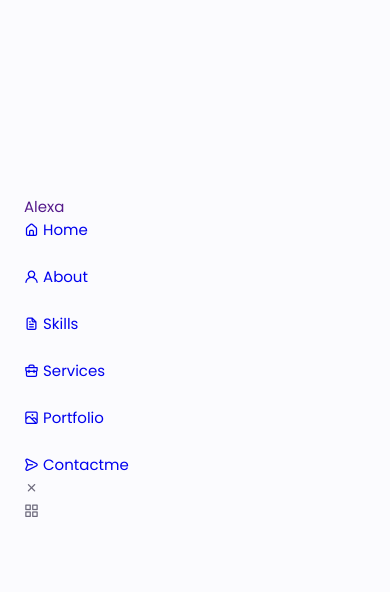
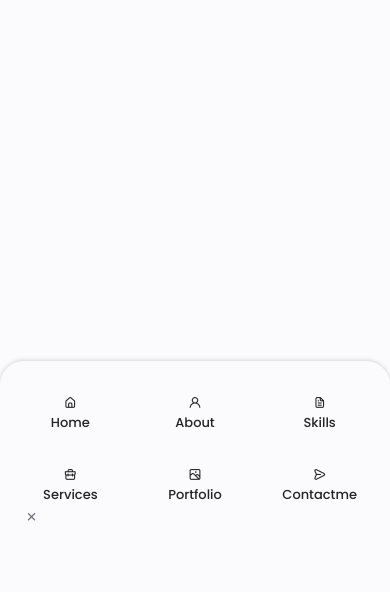
Before and after one commit to Nikoz11/2024_BSIT-3A_HYTECH_Serge-Nikolai-Andrico, a PHP site: page / in a window 390 px wide. Shown: the part 252-844 px from the top of the page. Run offline with PHP 8.4, Linux system fonts and the light colour scheme.

Commit message:
Add files via upload

```diff
--- a/RESPONSIVE_PORTFOLIO_AndricoSN/assets/css/styles.css
+++ b/RESPONSIVE_PORTFOLIO_AndricoSN/assets/css/styles.css
@@ -167,3 +167,64 @@
     z-index: var(--z-fixed);
     background-color: var(--body-color);
 }
+
+/* --------------NAV--------------- */
+
+.nav{
+    max-width: 968px;
+    height: var(--header-height);
+    display: flex;
+    justify-content: space-between;
+    align-items: center;
+}
+
+.nav__logo,
+.nav__toggle{
+    color: var(--title-color);
+    font-weight: var(--font-medium);
+}
+
+.nav__logo:hover{
+    color: var(--first-color);
+}
+
+.nav__toggle{
+    font-size: 1.1rem;
+    cursor: pointer;
+}
+
+.nav__toggle:hover{
+    color: var(--first-color);
+}
+
+@media screen and (max-width: 767px) {
+    .nav__menu{
+        position: fixed;
+        bottom: 0;
+        left: 0;
+        width: 100%;
+        background-color: var(--body-color);
+        padding: 2rem 1.5rem 4rem;
+        box-shadow: 0 -1px 4px rgb(0,0,0,.15);
+        border-radius: 1.5rem 1.5rem 0 0;
+        transition: .3s;
+    }
+}
+
+.nav__list{
+    grid-template-columns: repeat(3, 1fr);
+    gap: 2rem;
+}
+
+.nav__link{
+    display: flex;
+    flex-direction: column;
+    align-items: center;
+    font-size: var(--small-font-size);
+    color: var(--title-color);
+    font-weight: var(--font-medium);
+}
+
+.nav__link:hover{
+    color: var(--first-color);
+}
```
